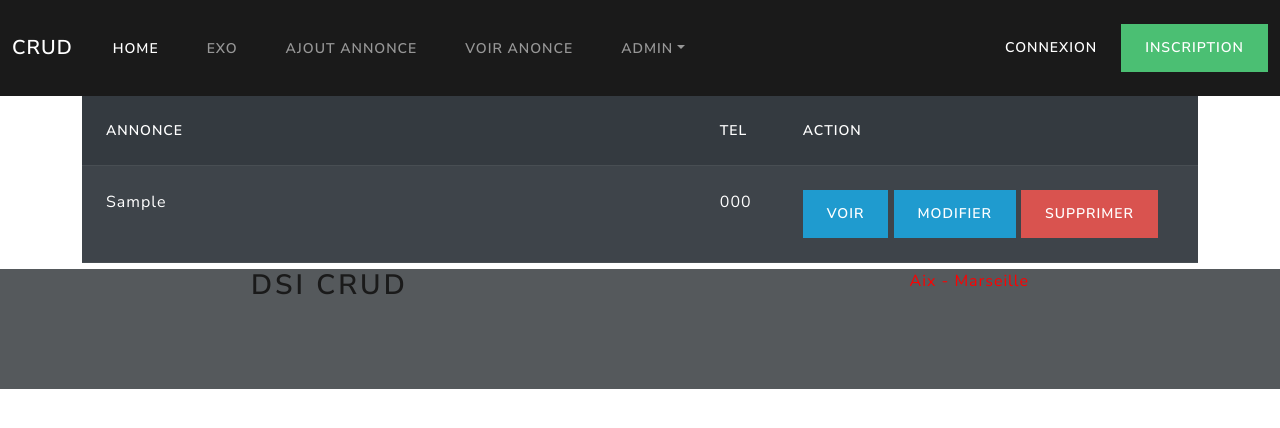
After one commit to LovaHenin/crud, a PHP site: page /PHP/exo/voirAnnonce.php in a window 1280 px wide. The commit adds this page. Shown: the top 428 px of the page. Run offline with PHP 8.4, Linux system fonts and the light colour scheme; tables that the repository leaves empty or names only in its code hold one stand-in row (values such as "Sample post"); some libraries are stand-ins or nearby versions.

Commit message:
Ajout exo2 affiche annonce

```diff
--- a/assets/css/style.css
+++ b/assets/css/style.css
@@ -7,3 +7,6 @@ footer{
     bottom: 10px;
     justify-content:space-around;
 }
+.btn-mod{
+    background-color:white !important;
+}
--- /dev/null
+++ b/exo/voirAnnonce.php
@@ -0,0 +1,48 @@
+<?php require_once '../config/function.php';
+require_once '../inc/header.inc.php';
+
+$annonces = execute("SELECT * FROM test1")->fetchAll(PDO::FETCH_ASSOC);
+// debug($annonces);
+
+
+?>
+
+
+<table class="table table-dark table-striped">
+    <thead>
+        <tr>
+
+            <th width="60px">ANNONCE</th>
+            <th>TEL</th>
+            <th>ACTION</th>
+
+        </tr>
+    </thead>
+    <tbody>
+        <?php foreach ($annonces as $annonce) :           ?>
+            <tr>
+
+                <td width="55%"><?= $annonce['annonce']; ?></td>
+                <td ><?= $annonce['tel']; ?></td>
+
+                <td>
+
+                    <!-- mettre voir dans $_GET[a] et id dans $GET[i]-->
+                    <a href="?a=voir&i=<?= $annonce['id']; ?>" class="btn btn-info">VOIR </a>
+
+                    <a href="?a=modif&i=<?= $annonce['id']; ?>" class="btn btn-info"> MODIFIER</a>
+
+                    <!-- mettre del dans $_GET[a] et id dans $GET[i]-->
+                    <a href="?a=del&i=<?= $annonce['id']; ?>" class="btn btn-danger">SUPPRIMER</a>
+
+
+                </td>
+            </tr>
+        <?php endforeach; ?>
+
+    </tbody>
+</table>
+
+
+
+<?php require_once '../inc/footer.inc.php';          ?>
--- a/inc/header.inc.php
+++ b/inc/header.inc.php
@@ -37,7 +37,7 @@
                             <a class="nav-link" href="<?=  BASE_PATH.'exo/annonce.php'; ?>">Ajout Annonce</a>
                         </li>
                         <li class="nav-item">
-                            <a class="nav-link" href="#">About</a>
+                            <a class="nav-link" href="<?=  BASE_PATH.'exo/voirAnnonce.php'; ?>">Voir Anonce</a>
                         </li>
                         <li class="nav-item dropdown">
                             <a class="nav-link dropdown-toggle" data-bs-toggle="dropdown" href="#" role="button" aria-haspopup="true" aria-expanded="false">Admin</a>
```
